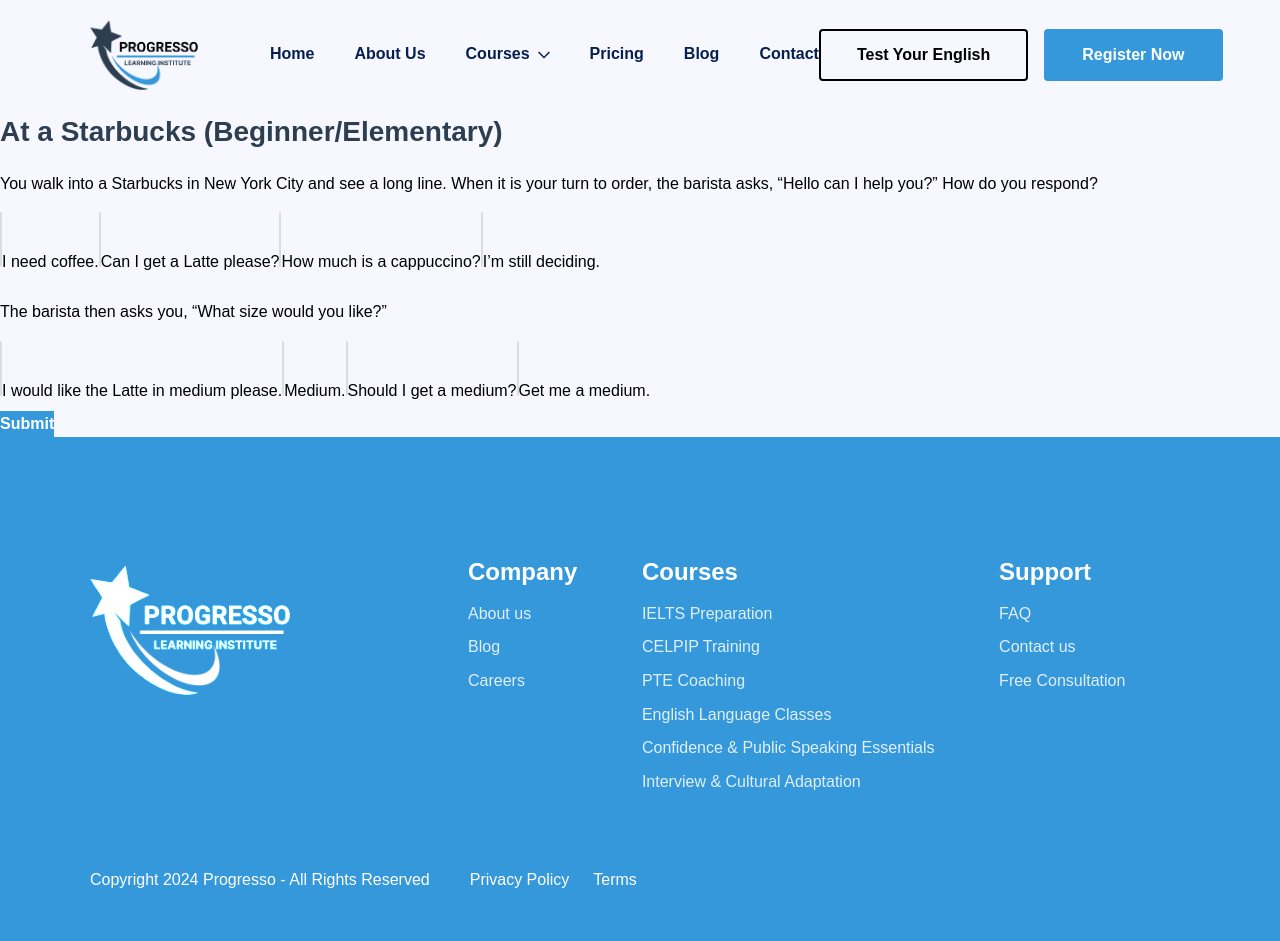
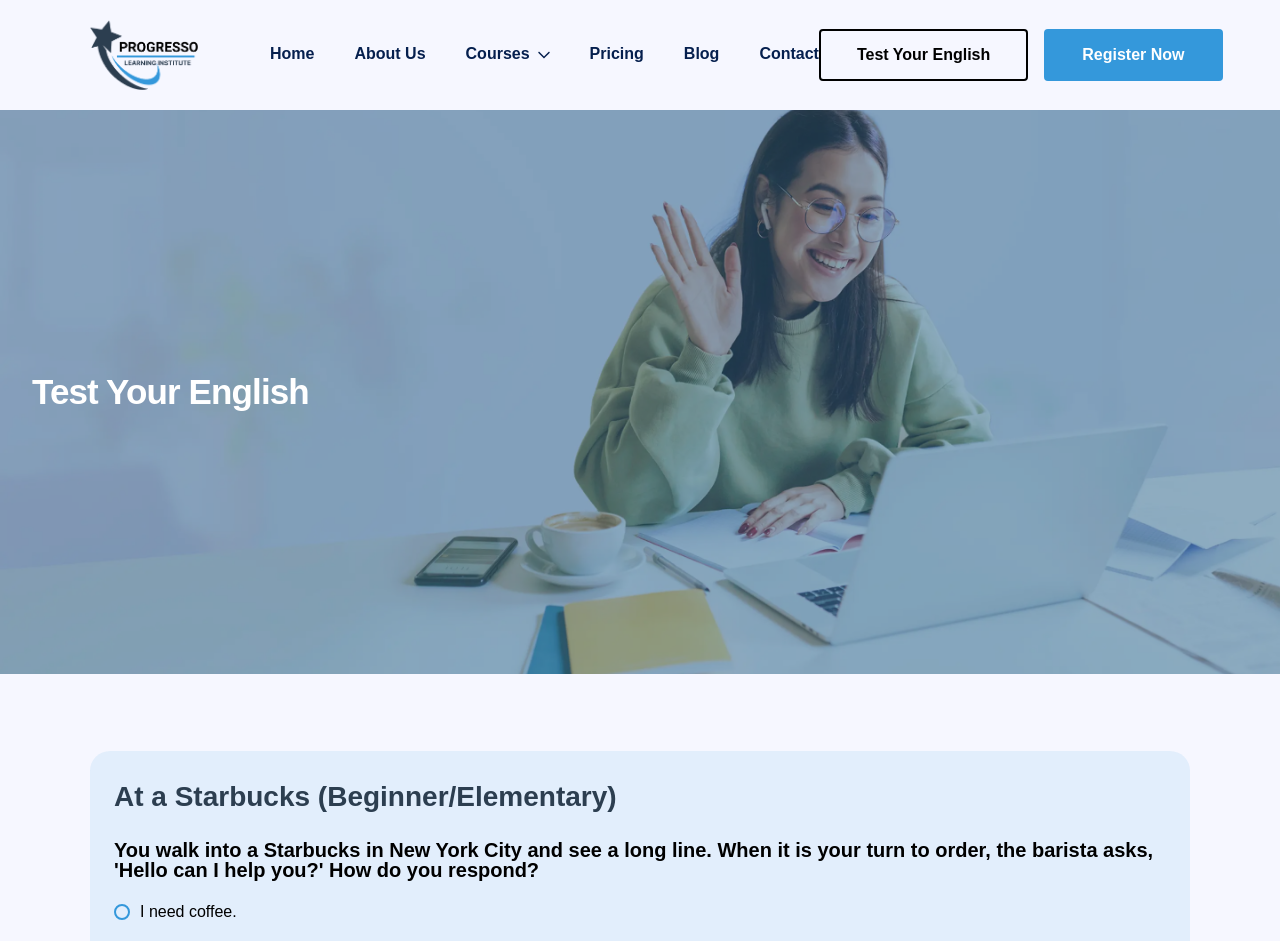
Before and after one commit to bahar-dc/learn-react, a React (Create React App) app: page /#/test-yout-english in a window 1280 px wide. Shown: the top 941 px of the page. Built offline with nearby package versions, Linux system fonts and the light colour scheme.

Commit message:
Test your english

```diff
--- a/src/Components/MCQs.jsx
+++ b/src/Components/MCQs.jsx
@@ -1,4 +1,5 @@
 import React, { useState } from 'react';
+
 export const MCQs = () => {
   const [answers, setAnswers] = useState({});
 
@@ -6,26 +7,127 @@ export const MCQs = () => {
     setAnswers(prev => ({ ...prev, [question]: answer }));
   };
 
+  const handleSubmit = (e) => {
+    e.preventDefault();
+    const formData = new FormData();
+
+    // Add answers to the form data
+    Object.keys(answers).forEach(key => {
+      formData.append(key, answers[key]);
+    });
+
+    // Send data to Formspree
+    fetch("https://formspree.io/f/YOUR_FORM_ID", {
+      method: "POST",
+      body: formData,
+      headers: {
+        'Accept': 'application/json'
+      }
+    })
+    .then(response => {
+      if (response.ok) {
+        alert("Form submitted successfully!");
+        setAnswers({});  // Reset form answers
+      } else {
+        alert("Form submission failed.");
+      }
+    })
+    .catch(() => alert("An error occurred while submitting the form."));
+  };
+
   const questions = [
     {
       situation: "At a Starbucks (Beginner/Elementary)",
-      question: "You walk into a Starbucks in New York City and see a long line. When it is your turn to order, the barista asks, “Hello can I help you?” How do you respond?",
+      question: "You walk into a Starbucks in New York City and see a long line. When it is your turn to order, the barista asks, 'Hello can I help you?' How do you respond?",
       options: ["I need coffee.", "Can I get a Latte please?", "How much is a cappuccino?", "I’m still deciding."]
     },
     {
-      question: "The barista then asks you, “What size would you like?”",
+      question: "The barista then asks you, 'What size would you like?'",
       options: ["I would like the Latte in medium please.", "Medium.", "Should I get a medium?", "Get me a medium."]
     },
-    // ...add remaining questions here
+    {
+      question: "The barista asks, 'Would you like anything to eat with your coffee?'",
+      options: ["Muffin.", "Yes, muffin.", "Yes. Can I get a muffin please?", "Yes, I will have muffin please."]
+    },
+    {
+      question: "The final thing the barista asks you is, 'Would you like this for here or to go?' How do you respond?",
+      options: ["I don't know.", "To go", "I would like to take this for to go please.", "To go please"]
+    },
+    {
+      question: "The barista hands you your drink and says, 'Have a nice day!' How do you respond?",
+      options: ["I don’t want it.", "You too, thank you!", "How much is it?", "What did you say?"]
+    },
+    {
+      situation: "Renting an Apartment in New York City (Intermediate - A2)",
+      question: "What does the term 'heart of Manhattan' suggest about the location of the apartment?",
+      options: ["Corner", "Centre", "Top", "South"]
+    },
+    {
+      question: "Which of the following is NOT included in the apartment?",
+      options: ["Modern kitchen", "Utilities", "Newly renovated bathroom", "Proximity to Central Park"]
+    },
+    {
+      question: "Which of the following is a synonym for 'charming' as used in the advertisement?",
+      options: ["Spacious", "Modern", "Delightful", "Renovated"]
+    },
+    {
+      question: "Which of the following words can replace 'spacious' in the advertisement without changing its meaning?",
+      options: ["Large", "Cozy", "Compact", "Tiny"]
+    },
+    {
+      question: "Which of the following words is closest in meaning to 'newly' as used in the advertisement?",
+      options: ["Recently", "Quickly", "Rarely", "Often"]
+    },
+    {
+      question: "Which of the following words can best replace 'features' in the sentence 'The apartment features a spacious living area'?",
+      options: ["Shows", "Includes", "Displays", "Creates"]
+    },
+    {
+      question: "Based on the advertisement, which statement is true?",
+      options: [
+        "Pets are allowed in the apartment.",
+        "The apartment comes with all utilities included.",
+        "The apartment is located far from public transportation.",
+        "The apartment is available for immediate move-in."
+      ]
+    },
+    {
+      situation: "Job Interview (Intermediate-Upper)",
+      question: "You are in a job interview, and the interviewer asks, 'What is your greatest strength?' How do you respond?",
+      options: [
+        "I work hard.",
+        "I am very hardworking and detail oriented.",
+        "I can do everything.",
+        "I don’t have any."
+      ]
+    },
+    {
+      question: "The interviewer then asks, 'Can you describe a time when you solved a difficult problem at work?' How do you respond?",
+      options: [
+        "I never had any problems.",
+        "I had a problem and I solved it.",
+        "I faced a challenging project deadline and successfully managed my team to complete it on time by delegating tasks efficiently and motivating everyone.",
+        "I don’t remember."
+      ]
+    },
+    {
+      question: "Lastly, the interviewer asks, 'Do you have any questions for us?' How do you respond?",
+      options: [
+        "No, I’m good.",
+        "When do I start?",
+        "What are the next steps in the interview process?",
+        "How much will I get paid?"
+      ]
+    }
   ];
 
   return (
-    <div className="mcq-form">
+    <form className="mcq-form" onSubmit={handleSubmit}>
       {questions.map((q, index) => (
         <div key={index} className="question-box">
           {q.situation && <h3>{q.situation}</h3>}
           <p>{q.question}</p>
-          <div>
+          <div className='radio-buttons-row'>
             {q.options.map((option, i) => (
               <label key={i} className="option-label">
                 <input
@@ -36,15 +138,18 @@ export const MCQs = () => {
                   onChange={() => handleAnswerChange(`question-${index}`, option)}
                 />
                 <span className="custom-radio"></span>
-                {option}
+                <div className="radio-data">{option}</div>
               </label>
             ))}
           </div>
         </div>
       ))}
-      <button className="submit-button" onClick={() => console.log('Selected Answers:', answers)}>
-        Submit
-      </button>
-    </div>
+
+      <div className="submit-button-bottom">
+        <button className="submit-button" type="submit">
+          Submit
+        </button>
+      </div>
+    </form>
   );
-}
+};
--- a/src/Components/TestYourEnglish.jsx
+++ b/src/Components/TestYourEnglish.jsx
@@ -1,6 +1,7 @@
 import React from 'react';
 import { Helmet } from 'react-helmet';
 import { Header } from "./Header";
+import StickyImage11 from'../Assets/Images/Uploads/about-banner-img.webp';
 import { Footer } from "./Footer";
 import { MCQs } from "./MCQs";
 
@@ -13,7 +14,28 @@ export const TestYourEnglish = () => {
                 <meta name="description" content="Conatact - Transforming Learning into Lasting Success" />
             </Helmet>
             <Header  />
-            <MCQs />
+
+             <section id="tw-block-hero-home-0" data-view="tw-hero-home" className="hero-home trustpilot trustpilot-inside-hero progresso-flex--first">
+                <div className="bg-container">
+                    <div className="bg-img bg-img--desktop">
+                        <img src={StickyImage11} alt="Banner Desktop" />
+                    </div>
+                </div>
+                <div className="progresso-container single-col">
+                    <div className="text-col">
+                        <h1>Test Your English</h1>
+                    </div>
+                </div>
+            </section>
+            <div className="site-container">
+                <br />
+                <br />
+                <br />
+            </div>
+
+            <div className="site-container">
+                <MCQs />
+            </div>
             <Footer  />
         </>
     )
```
Also changed, not shown: src/Assets/Css/Style.css, src/Assets/Css/css-main.min.css, src/Assets/Css/style-main.css.
